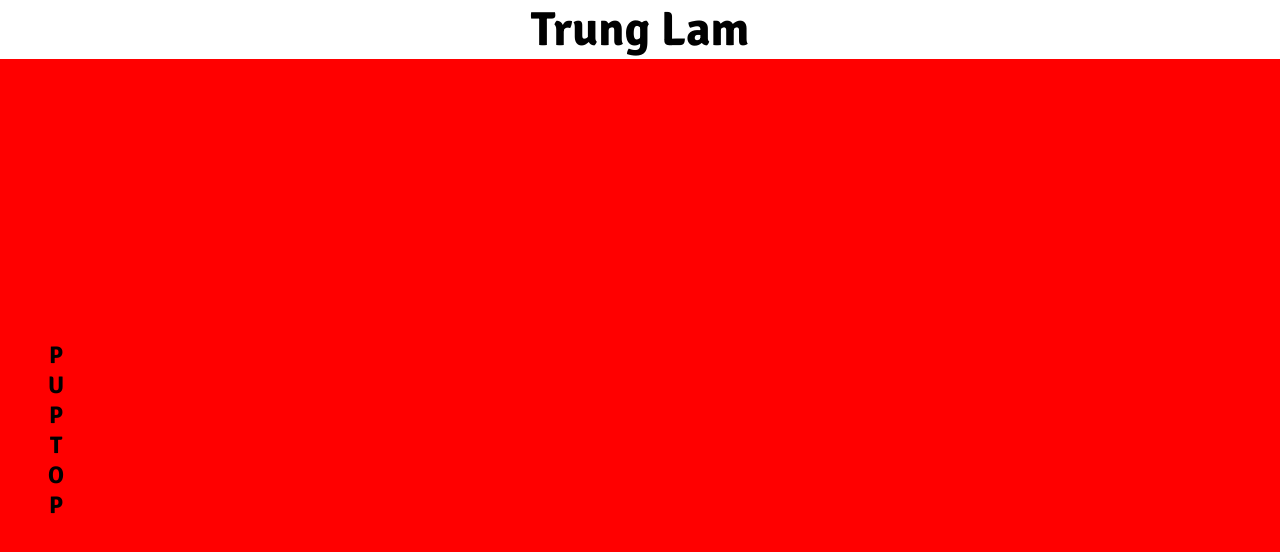
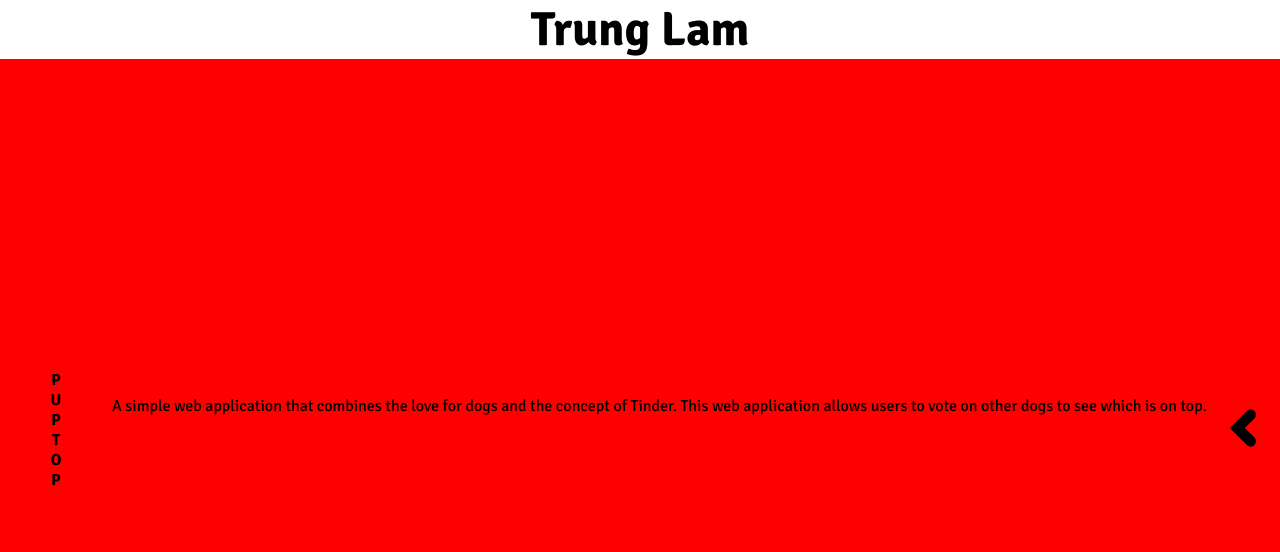
Before and after one commit to trunglam7/portfolio4, a React (Create React App) app: page / in a window 1280 px wide. Both pictures are taken after a click on the button "PUPTOP". Shown: the top 552 px of the page. Built offline with nearby package versions, Linux system fonts and the light colour scheme.

Commit message:
added close section button

```diff
--- a/package.json
+++ b/package.json
@@ -8,6 +8,7 @@
     "@testing-library/user-event": "^13.5.0",
     "react": "^18.2.0",
     "react-dom": "^18.2.0",
+    "react-icons": "^4.8.0",
     "react-scripts": "5.0.1",
     "web-vitals": "^2.1.4"
   },
--- a/src/Data.js
+++ b/src/Data.js
@@ -1,15 +1,18 @@
 const ProjectData = [
     {
         projectName: 'PupTop',
-        backgroundColor: 'red'
+        backgroundColor: 'red',
+        projectDesc: "A simple web application that combines the love for dogs and the concept of Tinder. This web application allows users to vote on other dogs to see which is on top."
     },
     {
         projectName: 'Advice Generator',
-        backgroundColor: 'green'
+        backgroundColor: 'green',
+        projectDesc: "An advice generator using an advice API."
     },
     {
         projectName: 'Kanji Hunt',
-        backgroundColor: 'blue'
+        backgroundColor: 'blue',
+        projectDesc: "A Unity based game created with the purpose of teaching others Kanji of the Japanese language."
     }
 ]
 
--- a/src/components/Project.js
+++ b/src/components/Project.js
@@ -1,7 +1,8 @@
 import React, {useState} from 'react'
+import {TiChevronLeft} from 'react-icons/ti'
 import './styles/Project.css'
 
-const Project = ({name, backgroundColor, left}) => {
+const Project = ({name, desc, backgroundColor, left}) => {
 
   const [expandProject, setExpandProject] = useState(false);
 
@@ -14,6 +15,10 @@ const Project = ({name, backgroundColor, left}) => {
       <button className='text-wrapper' style={{backgroundColor: backgroundColor, cursor: expandProject ? 'auto' : 'pointer'}} disabled={expandProject} onClick={() => expandProjectHandler()}>
         <h3>{name}</h3>
       </button>
+      <div className={expandProject ? 'project-content visible' : 'project-content hide'}>
+        <p>{desc}</p>
+        <button className='close-project-btn' onClick={() => expandProjectHandler()}><TiChevronLeft size={'4rem'}/></button>
+      </div>
     </div>
   )
 }
--- a/src/components/Projects.js
+++ b/src/components/Projects.js
@@ -9,7 +9,7 @@ const Projects = () => {
         <div className='text-wrapper'>
             <h2>Projects</h2>
         </div>
-        {ProjectData.map((x, index) => <Project key={index} name={x.projectName} backgroundColor={x.backgroundColor} left={((index + 1) * 7) + 'rem'}/>)}
+        {ProjectData.map((x, index) => <Project key={index} name={x.projectName} desc={x.projectDesc} backgroundColor={x.backgroundColor} left={((index + 1) * 7) + 'rem'}/>)}
     </section>
   )
 }
--- a/src/components/styles/Project.css
+++ b/src/components/styles/Project.css
@@ -1,5 +1,6 @@
 .project-container .text-wrapper{
     cursor: pointer;
+    color: black;
 }
 
 .project-container h3{
@@ -15,11 +16,33 @@
     animation: sectionExpand 1s forwards;
 }
 
-.project-expand h3{
-    animation: fontIncrease 1s forwards;
+.project-container .text-wrapper:disabled{
+    color: black;
 }
 
-.project-container .text-wrapper:disabled{
+.project-container{
+    display: flex;
+    align-items: center;
+    overflow: hidden;
+}
+
+.visible{
+    display: flex;
+}
+
+.hide{
+    display: none;
+}
+
+.project-content{
+    justify-content: space-between;
+    width: 100%;
+}
+
+.close-project-btn{
+    background-color: transparent;
+    border: none;
+    cursor: pointer;
     color: black;
 }
 
@@ -32,12 +55,3 @@
         left: 0;
     }
 }
-
-@keyframes fontIncrease {
-    from{
-        font-size: 1rem;
-    }
-    to{
-        font-size: 1.5rem;
-    }
-}
```
Also changed, not shown: src/components/styles/Projects.css (line endings or trailing spaces), 1 other file (tests, documents, lock files or other folders).
